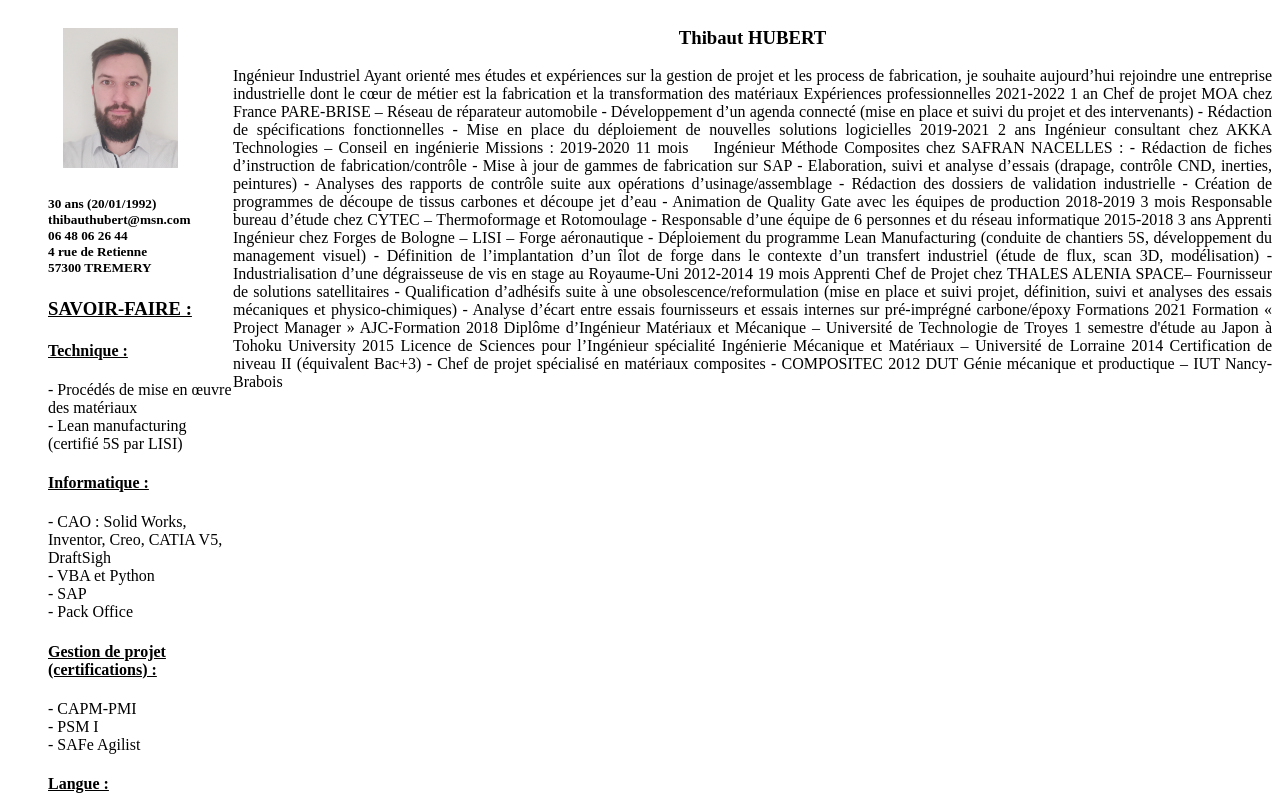
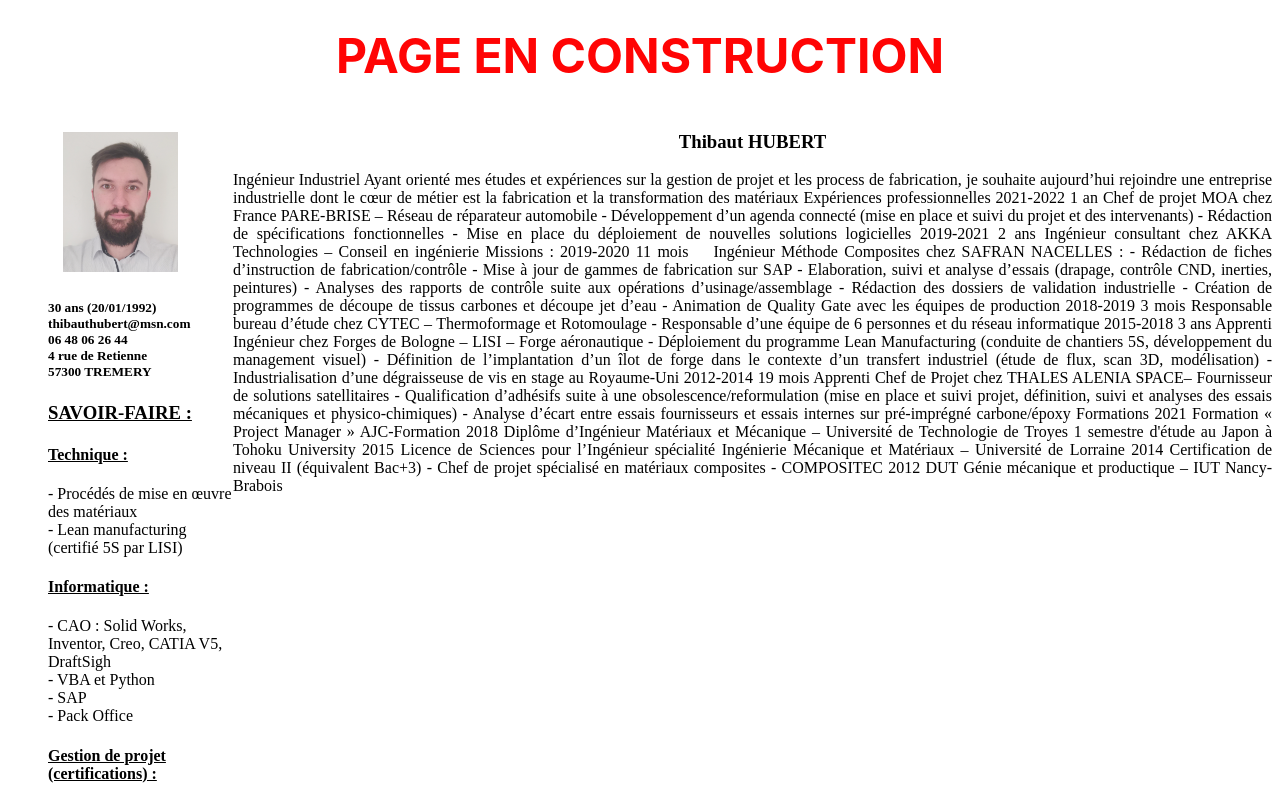
Before and after one commit to Bot57/Bot57.github.io, a plain HTML site: page index.html in a window 1280 px wide. Shown: the top 800 px of the page. Drawn offline with Linux system fonts and the light colour scheme.

Commit message:
Add files via upload

```diff
--- a/index.html
+++ b/index.html
@@ -5,6 +5,12 @@
     <title>CV - Thibaut HUBERT</title>
 	<link rel="stylesheet" href="style.css" />
 </head>
+
+<header>
+	<div id="header">
+	<h1 class="chantier">PAGE EN CONSTRUCTION</h1>
+	</div>
+</header>
 
 <body>
 	<nav>
@@ -46,6 +52,7 @@
 
 		<article>
 			<h1>Thibaut HUBERT</h1>
+
 Ingénieur Industriel
 Ayant orienté mes études et expériences sur la gestion de projet et les process de fabrication, je souhaite aujourd’hui rejoindre une entreprise industrielle dont le cœur de métier est la fabrication et la transformation des matériaux
 Expériences professionnelles
--- a/style.css
+++ b/style.css
@@ -78,3 +78,19 @@ article
 {
 	display: flex;
 }
+
+#header
+{
+	display: flex;
+	justify-content: center;
+}
+
+.chantier
+{
+	margin-top: 0;
+	margin-bottom: 0.5rem;
+	font-family: "Saira Extra Condensed", -apple-system, BlinkMacSystemFont, "Segoe UI", Roboto, "Helvetica Neue", Arial, sans-serif, "Apple Color Emoji", "Segoe UI Emoji", "Segoe UI Symbol", "Noto Color Emoji";
+	line-height: 2;
+	font-size: 48px;
+	color: #FF0404;
+}
```
